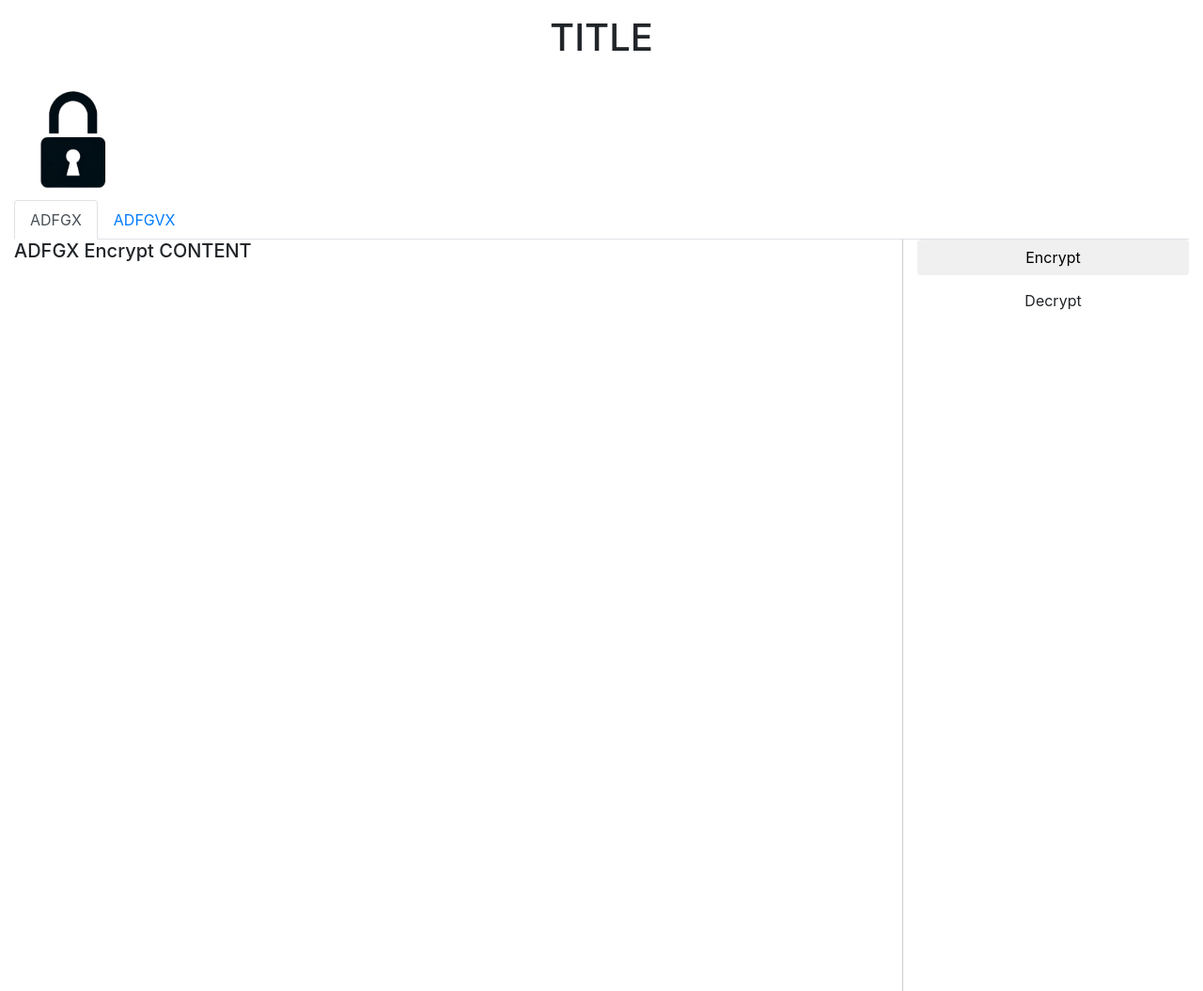
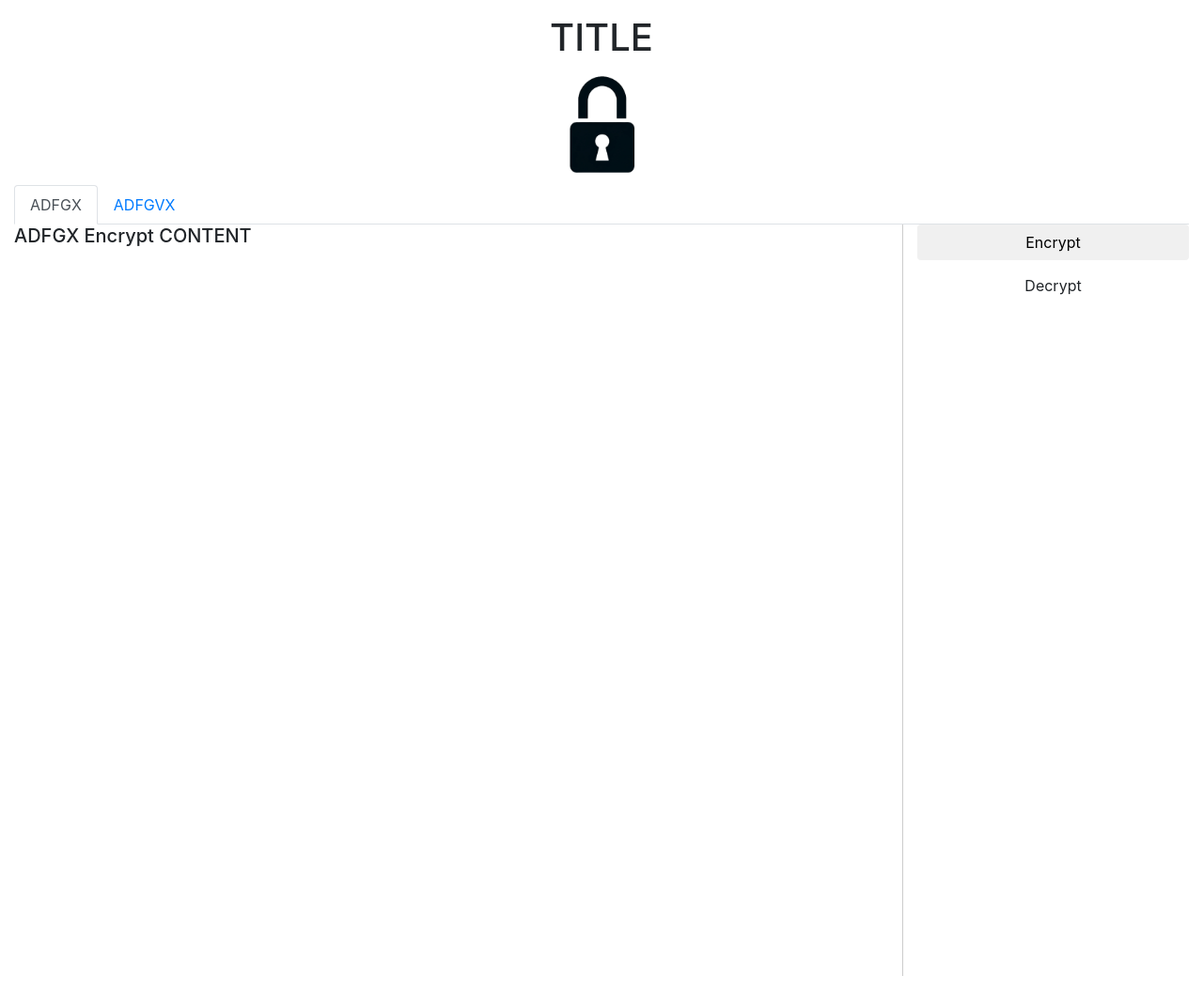
Before and after one commit to btmolloy/Cryptology_ADFGX_ADFGVX_Breaker, a plain HTML site: page index.html in a window 1280 px wide. Shown: the whole page at 94% size. Drawn offline with nearby package versions, Linux system fonts and the light colour scheme.

Commit message:
Update index.html

```diff
--- a/index.html
+++ b/index.html
@@ -27,9 +27,11 @@
 <body>
   <div class="container-fluid">
     <div class="row">
-      <div class="col-12">
-        <h1 class="text-center mt-3">TITLE</h1>
-        <img class="mt-3" style="max-width:125px;" src="assets/images/T5.png" alt="Page Logo">
+      <div class="col-12 text-center">
+        <div class="mt-3">
+          <h1>TITLE</h1>
+          <img style="max-width:125px;" src="assets/images/T5.png" alt="Page Logo">
+        </div>
 
         <ul class="nav nav-tabs" id="cipherTabs">
           <li class="nav-item">
```
